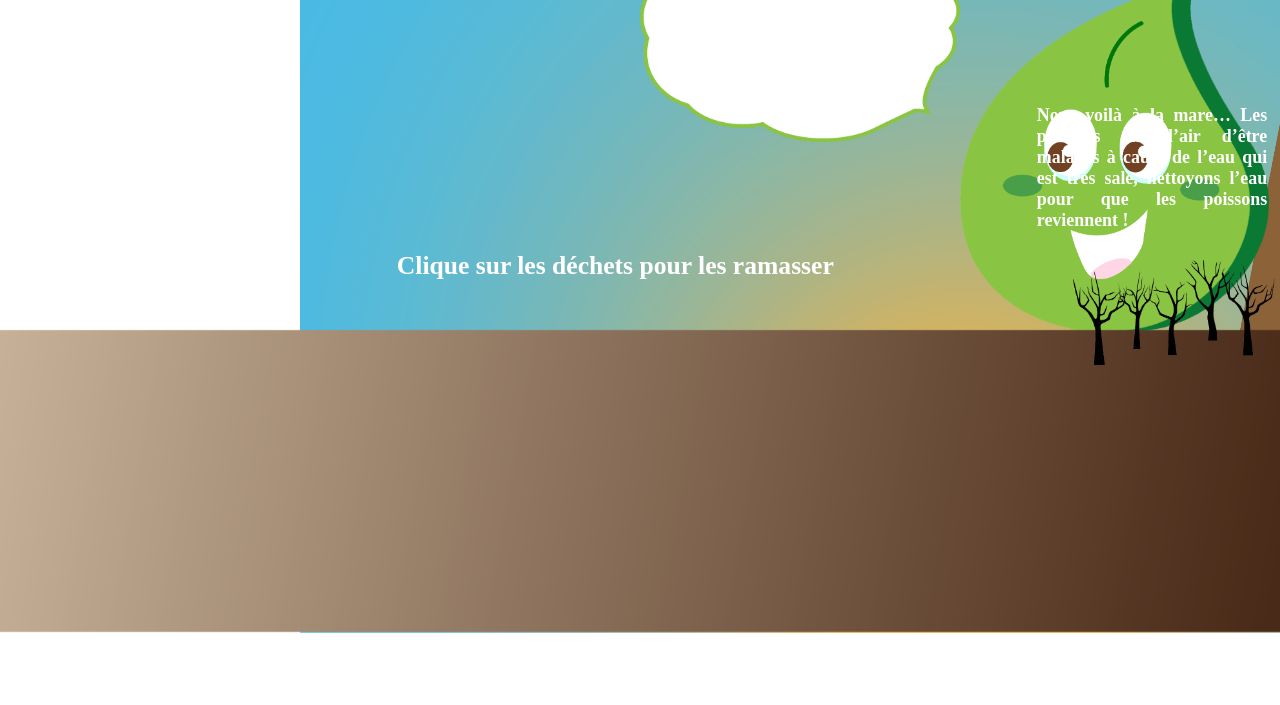
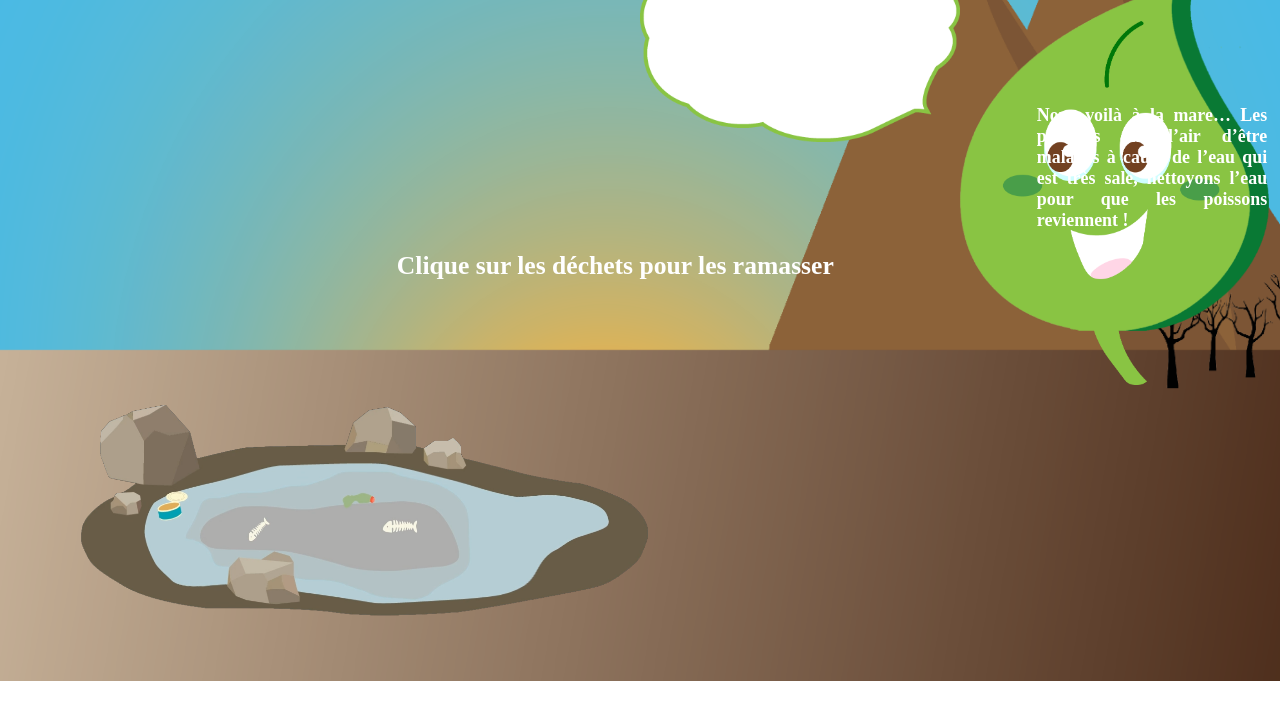
Before and after one commit to HugoLry/Ecokid, a PHP site: page /pages/mareDechets/mareDechets.html in a window 1280 px wide; the page is wider, and only the part inside the window is pictured. Shown: the part 175-880 px from the top of that part. Before the commit the page ends 808 px from the top of that part, so only its background shows below. Run offline with PHP 8.4, Linux system fonts and the light colour scheme; some web fonts are replaced.

Commit message:
correction mare + changement global

```diff
--- a/global.css
+++ b/global.css
@@ -96,7 +96,6 @@ button {
   outline: none;
   transition: 0.3s all ease;
   cursor: pointer;
-  opacity: 0;
 }
 
 .reponse1, .reponse2 {
--- a/index.html
+++ b/index.html
@@ -14,7 +14,7 @@
         id="accueil"></video>
     <h1>Bienvenue sur Ecokid</h1>
     <h2>C'est toi qui décides !</h2>
-    <a href="pages/presentation/presentation.php"><input type="button" value="C'est parti !"></a>
+    <a href="pages/presentation/presentationSite.php"><input type="button" value="C'est parti !"></a>
     <img id="logo" src="ressources/logo.png" alt="">
 
     <div id="avertissement">
--- a/pages/mareDechets/mareDechets.html
+++ b/pages/mareDechets/mareDechets.html
@@ -8,21 +8,20 @@
     <link rel="stylesheet" href="style.css">
     <link rel="stylesheet" href="../jeu/styles.css">
     <link rel="stylesheet" href="../../global.css">
-    <link rel="icon" type="image/png" href="../../ressources/lif/lifndroite.png" />
+    <link rel="stylesheet" href="../../scripts/jquery.parallax.css">
+    <link rel="icon" type="image/png" href="../../ressources/logo.png" />
     <title>Ecokid</title>
 </head>
 
 <body>
     <div id="decor">
-        <img src="../../ressources/mare/fond_sale-sol.png" class="parallax-layer" style="width:101vw; height:101vh;"
+        <img src="../../ressources/mare/fond_bleu.png" class="parallax-layer" style="width:100vw; height:100vh;"
             alt="">
-        <video class="parallax-layer mare" loop mute autoplay>
-            <source src="../../ressources/mare/etang_sale1.m4v" type="video/mp4">
-        </video>
-        <img src="../../ressources/mare/montagnes.png" class="parallax-layer montagnes" style="width:110vw; height:101vh;"
-        alt="">
-        <img src="../../ressources/mare/fond_bleu.png" class="parallax-layer fond" style="width:110vw; height:101vh;"
-        alt="">
+        <img src="../../ressources/mare/montagnes.png" class="parallax-layer" style="width:102vw; height:102vh;"
+            alt="">
+        <img src="../../ressources/mare/fond_sale-sol.png" class="parallax-layer" style="width:107vw; height:107vh;"
+            alt="">
+        <img src="../../ressources/mare/maresale.png" alt="" class="parallax-layer" style="width:110vw;height:110vh;">
     </div>
     <img id="logo" src="../../ressources/logo.png" alt="">
 
@@ -33,6 +32,7 @@
     <!-- <img class="transition-in" src="../../ressources/transition-nuage.png" alt="">
     <img src="../../ressources/fondDiapo11.jpg" alt="" class="background">
     <img src="../../ressources/lif/lifndroite.png" alt="" class="lif"> -->
+
     <div id="interface">
         <div class="choix1">
             <button class="validation" id="valid">D'accord</button>
@@ -45,7 +45,8 @@
         </div>
         <div class="persolif">
             <div class="div1">
-                <p id="texte">Nous voilà à la mare… Les poissons ont l’air d’être malades à cause de l’eau qui est très sale, nettoyons
+                <p id="texte">Nous voilà à la mare… Les poissons ont l’air d’être malades à cause de l’eau qui est très
+                    sale, nettoyons
                     l’eau pour que les poissons reviennent !</p>
             </div>
             <div class="div3">
@@ -70,12 +71,11 @@
     <script src="script.js"></script>
     <script>
         $('.parallax-layer').parallax({
-            mouseport: $("body")
+            mouseport: $("#decor")
         }, {
             yparallax: false
         }, {
-            yparallax: false,
-            xparallax: false
+            yparallax: false
         }, {
             yparallax: false
         }, {
@@ -83,12 +83,6 @@
         }, {
             yparallax: false
         });
-
-        $('.dechets').parallax({
-            mouseport: $("body")
-        }, {
-            yparallax: false
-        });
     </script>
 </body>
 
--- a/pages/mareDechets/script.js
+++ /dev/null
@@ -1 +0,0 @@
-$(".transition-in").css("transform","translateY(-125vh)");
--- a/pages/mareDechets/style.css
+++ b/pages/mareDechets/style.css
@@ -4,7 +4,18 @@ input {
     margin: 0;
 }
 
-.background{
+.div3 {
+    color: white;
+    grid-area: 3 / 2 / 2 / 1;
+    text-align: center;
+    display: none;
+}
+
+.div3 p {
+    margin-top: 50%;
+}
+
+.background {
     position: fixed;
     width: 100vw;
     height: 50vw;
@@ -12,7 +23,7 @@ input {
     max-height: 50vw;
 }
 
-.nuage{
+.nuage {
     display: flex;
     position: absolute;
     left: 58vh;
@@ -21,7 +32,7 @@ input {
     height: 44vh;
 }
 
-.texte p{
+.texte p {
     position: absolute;
     font-size: 1.5vw;
     width: 30vw;
@@ -32,7 +43,7 @@ input {
     font-weight: 100;
 }
 
-p{
+p {
     position: absolute;
     font-size: 2vw;
     width: 80vh;
@@ -41,24 +52,6 @@ p{
     top: 50vh;
     color: white;
     font-weight: 900;
-}
-
-.fond{
-    z-index: -10;
-}
-
-.montagnes{
-    z-index: -9;
-}
-
-.mare{
-    z-index: 55;
-}
-
-@media screen and (max-height: 400px) {
-    #accueil {
-        max-width: 800px;
-    }
 }
 
 * {
@@ -77,12 +70,17 @@ input:not(:hover) {
 
 img {
     position: absolute;
-    z-index: 10;
     width: 7vw;
 }
 
 #avertissement {
     display: none;
+}
+
+@media screen and (max-height: 400px) {
+    #accueil {
+        max-width: 800px;
+    }
 }
 
 @media only screen and (orientation:portrait) {
--- a/pages/salledebain/index.html
+++ b/pages/salledebain/index.html
@@ -12,7 +12,7 @@
 </head>
 
 <body>
-    <img src="../../ressources/transition-nuage.png" alt="" class="transition">
+    <!-- <img src="../../ressources/transition-nuage.png" alt="" class="transition"> -->
     <div id="port">
         <img src="../../ressources/salledebain/fondsdb.png" class="parallax-layer" style="width:105vw; height:100vh;"
             alt="">
```
Also changed, not shown: pages/presentation/presentationSite.php (+2 -9 lines), ressources/mare/fond_bleu.png, ressources/mare/fond_sale-sol.png, ressources/mare/maresale.png (added), ressources/mare/montagnes.png.
